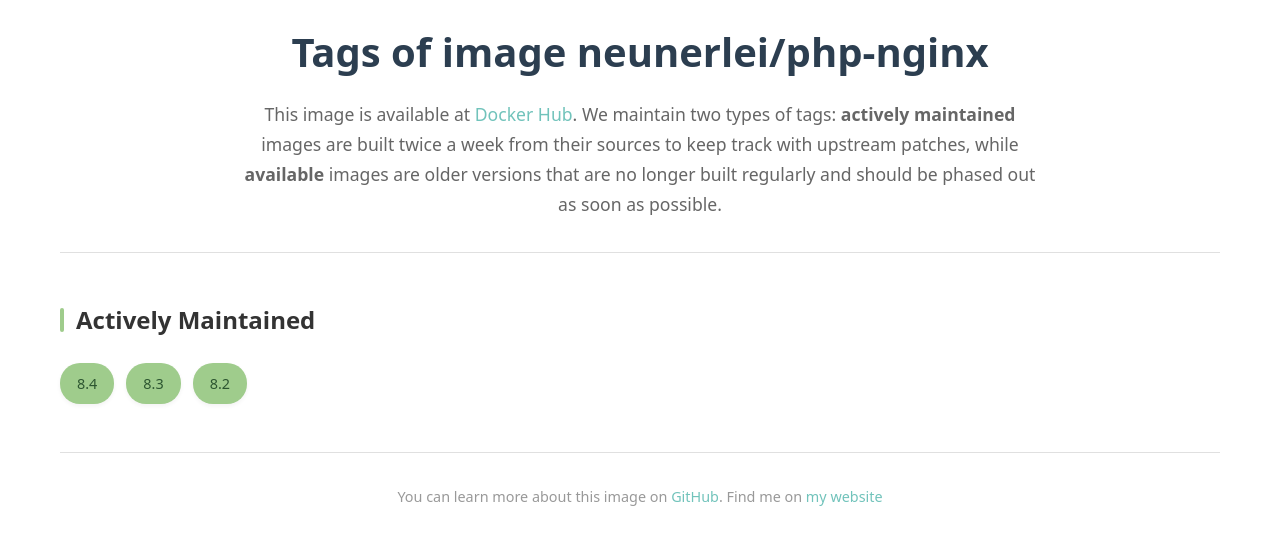
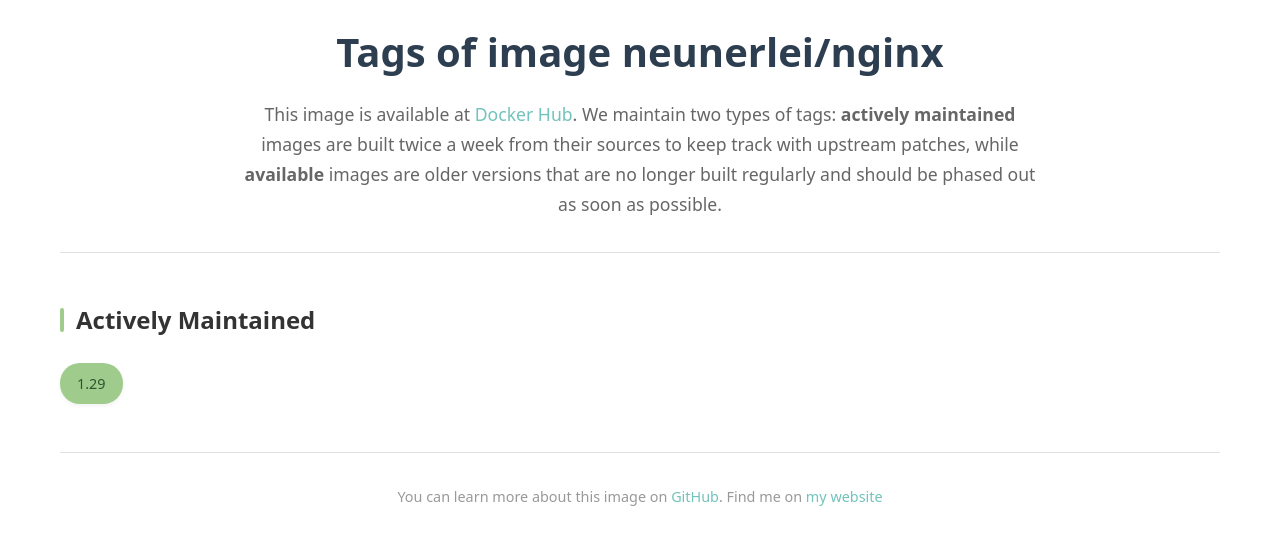
Before and after one commit to Neunerlei/docker-images, a plain HTML site: page neunerlei-nginx-tags.html in a window 1280 px wide. Drawn offline with Linux system fonts and the light colour scheme.

Commit message:
Deploying to gh-pages from @ Neunerlei/docker-images@02c3a30aed36291c36c6bfe6666d8c61ec221463 🚀

```diff
--- a/neunerlei-php-nginx-tags.html
+++ b/neunerlei-nginx-tags.html
@@ -4,7 +4,7 @@
 <head>
     <meta charset="UTF-8">
     <meta name="viewport" content="width=device-width, initial-scale=1.0">
-    <title>Docker Image Tags - neunerlei/php-nginx</title>
+    <title>Docker Image Tags - neunerlei/nginx</title>
     <style>
         * {
             margin: 0;
@@ -271,9 +271,9 @@
 <body>
 <div class="container">
     <header class="header">
-        <h1 class="title">Tags of image neunerlei/php-nginx</h1>
+        <h1 class="title">Tags of image neunerlei/nginx</h1>
         <div class="intro-text">
-            This image is available at <a href="https://hub.docker.com/r/neunerlei/php-nginx" target="_blank" rel="noopener noreferrer">Docker Hub</a>.
+            This image is available at <a href="https://hub.docker.com/r/neunerlei/nginx" target="_blank" rel="noopener noreferrer">Docker Hub</a>.
             We maintain two types of tags: <strong>actively maintained</strong> images are built twice a week from their sources to keep track with upstream patches, while <strong>available</strong> images are older versions that are no longer built regularly and should be phased out as soon as possible.
         </div>
 
@@ -284,25 +284,11 @@
         <section class="tags-section">
     <h2 class="section-title active">Actively Maintained</h2>
     <div class="tags-grid active">
-        <a href="https://hub.docker.com/layers/neunerlei/php-nginx/8.4"
+        <a href="https://hub.docker.com/layers/neunerlei/nginx/1.29"
    class="tag-pill"
    target="_blank"
    rel="noopener noreferrer">
-   8.4
-</a>
-
-<a href="https://hub.docker.com/layers/neunerlei/php-nginx/8.3"
-   class="tag-pill"
-   target="_blank"
-   rel="noopener noreferrer">
-   8.3
-</a>
-
-<a href="https://hub.docker.com/layers/neunerlei/php-nginx/8.2"
-   class="tag-pill"
-   target="_blank"
-   rel="noopener noreferrer">
-   8.2
+   1.29
 </a>
 
     </div>
```
